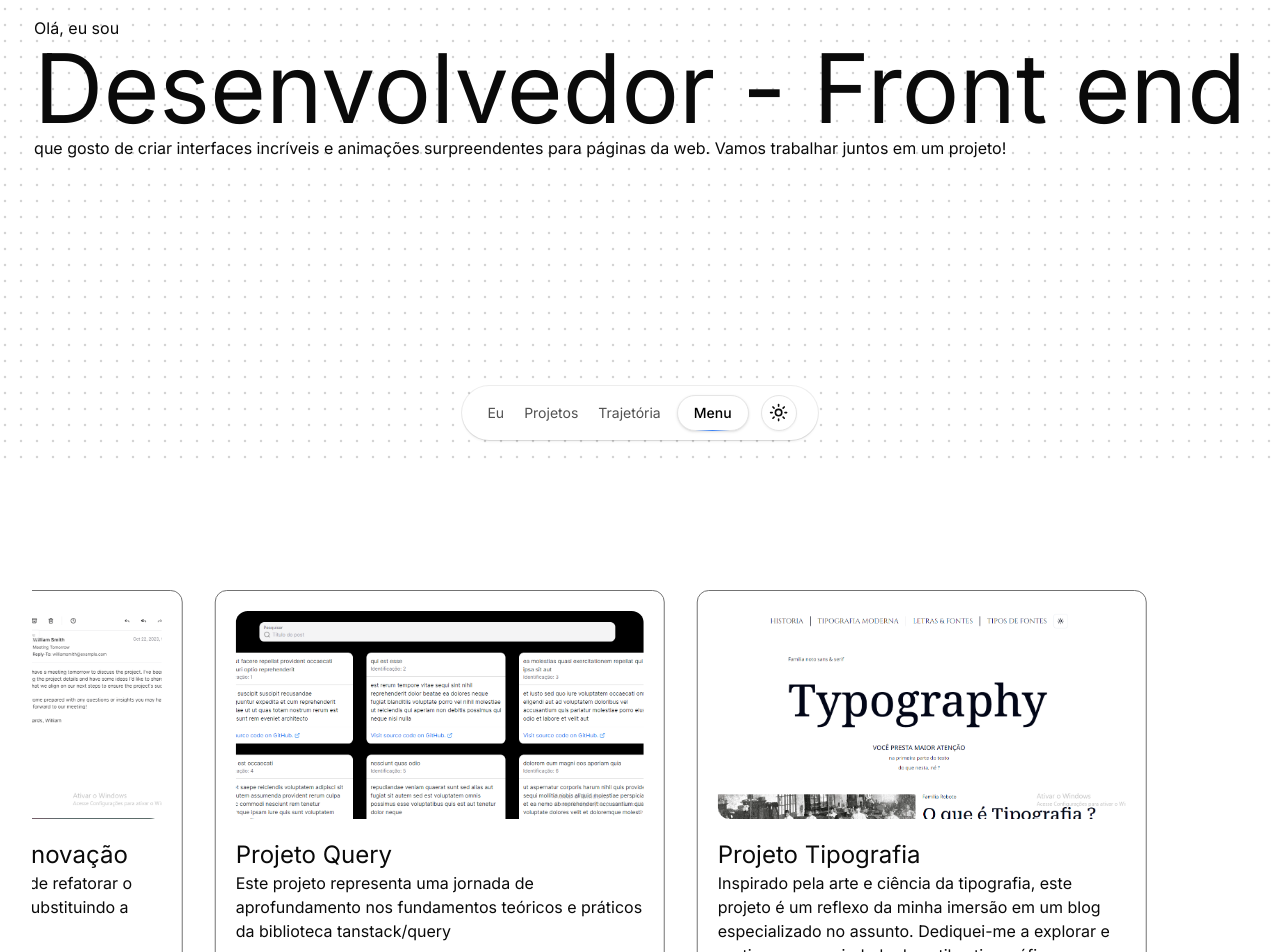
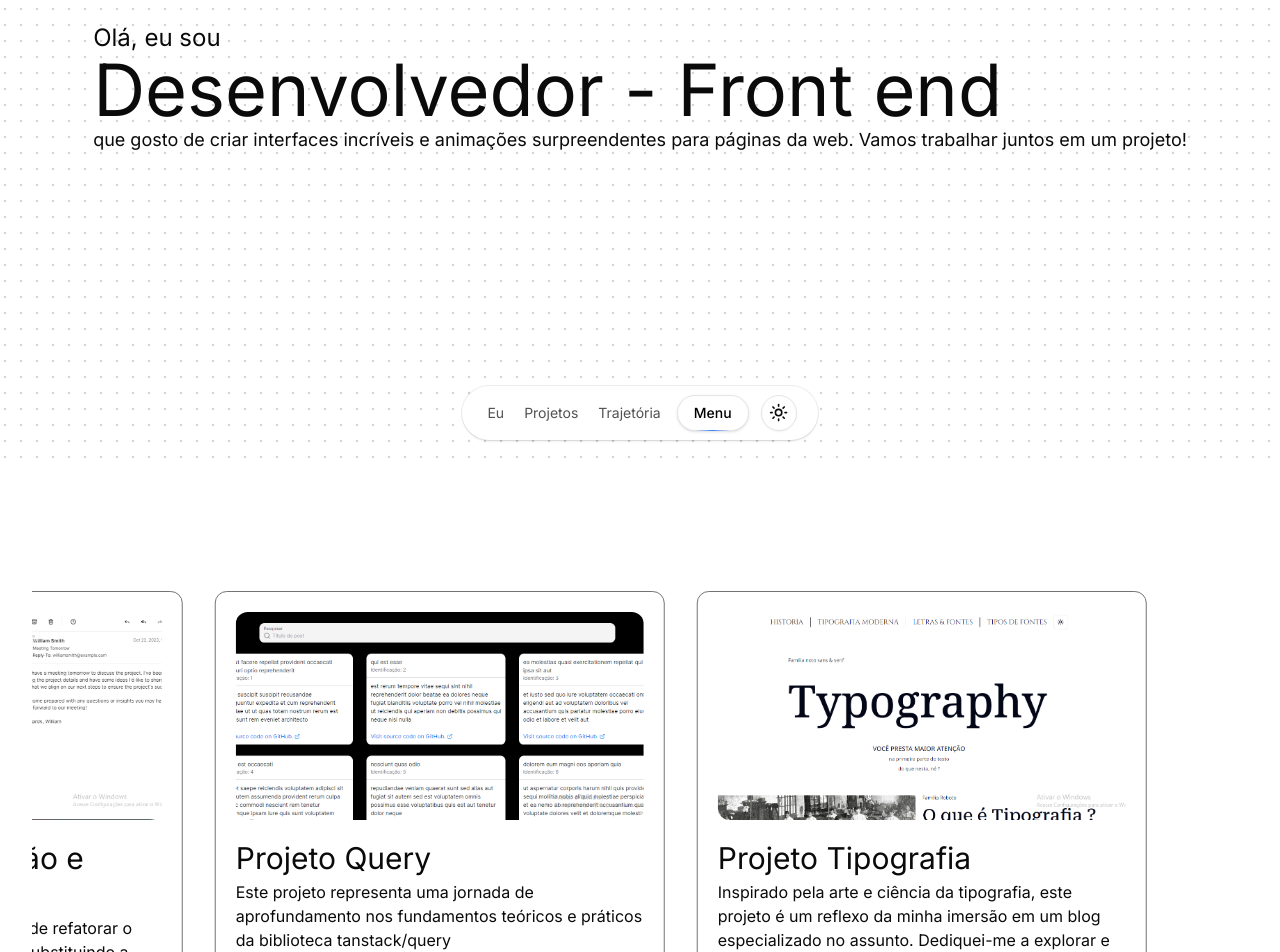
Before and after one commit to JheanAntunes/portfolio, a Next.js app: page / in a window 1280 px wide. Shown: the part 340-1292 px from the top of the page. Built offline with nearby package versions, Linux system fonts and the light colour scheme.

Commit message:
:lipstick:	styles: add font

```diff
--- /dev/null
+++ b/src/assets/font/index.ts
@@ -0,0 +1,16 @@
+import { Roboto, Roboto_Serif } from 'next/font/google'
+
+export const fontIbmSerif = Roboto_Serif({
+  weight: ['400', '500', '600', '700'],
+  display: 'swap',
+  style: 'normal',
+  subsets: ['latin'],
+  variable: '--font-serif'
+})
+export const fontRoboto = Roboto({
+  weight: ['400', '500'],
+  display: 'swap',
+  style: 'normal',
+  subsets: ['latin'],
+  variable: '--font-sans'
+})
--- a/src/components/sections/section-initial.tsx
+++ b/src/components/sections/section-initial.tsx
@@ -6,12 +6,12 @@ const SectionInitial = () => {
       <HeroHighlight>
         <section className="container">
           <h1>
-            <span>Olá, eu sou</span>
-            <div className="text-xl sm:text-4xl md:text-6xl lg:text-7xl xl:text-8xl">
+            <span className="text-lg sm:text-xl md:text-2xl">Olá, eu sou</span>
+            <div className="font-serif text-xl font-normal sm:text-4xl md:text-6xl lg:text-7xl">
               Desenvolvedor - Front end
             </div>
           </h1>
-          <p className="dark:text-neutral-300">
+          <p className="font-sans dark:text-neutral-300 lg:text-lg">
             que gosto de criar interfaces incríveis e animações surpreendentes
             para páginas da web. Vamos trabalhar juntos em um projeto!
           </p>
--- a/src/components/sections/section-project.tsx
+++ b/src/components/sections/section-project.tsx
@@ -31,7 +31,7 @@ const SectionProject = () => {
             ({ image, title, description, linkToGithub, linkToProject }) => (
               <div
                 key={title}
-                className="h-fit flex-shrink-0 space-y-5 rounded-xl border-none sm:border sm:border-solid sm:border-neutral-500 md:h-[460px] md:w-[450px]"
+                className="h-fit flex-shrink-0 space-y-5 rounded-xl border-none sm:border sm:border-solid sm:border-neutral-500 md:h-fit md:w-[450px]"
               >
                 {/* Card */}
                 <div className="relative m-5 h-52 overflow-hidden rounded-xl">
@@ -44,9 +44,9 @@ const SectionProject = () => {
                   />
                 </div>
                 <div className="flex h-fit flex-col justify-between gap-5 overflow-hidden px-5 pb-5 sm:h-52">
-                  <div>
-                    <h2 className="text-2xl">{title}</h2>
-                    <p className="text-base">{description}</p>
+                  <div className="space-y-1">
+                    <h2 className="font-serif text-2xl xl:text-3xl">{title}</h2>
+                    <p className="font-sans text-base">{description}</p>
                   </div>
                   <div className="flex gap-5">
                     <Link
--- a/src/components/sections/section-trajectory.tsx
+++ b/src/components/sections/section-trajectory.tsx
@@ -1,7 +1,7 @@
 import { Separator } from '../ui/separator'
 
 const CardTrajectoryTitle = ({ children }: React.PropsWithChildren) => (
-  <h3 className="text-2xl sm:text-center sm:text-3xl">{children}</h3>
+  <h3 className="font-serif text-2xl sm:text-center sm:text-3xl">{children}</h3>
 )
 
 const CardTrajectorydDescription = ({ children }: React.PropsWithChildren) => (
@@ -14,7 +14,7 @@ const SectionTrajectory = () => {
       className="container mt-20 space-y-8 pb-20 md:mt-0"
     >
       <div className="space-y-2">
-        <h2 className="text-3xl sm:text-4xl md:text-center md:text-5xl lg:text-6xl">
+        <h2 className="font-serif text-3xl sm:text-4xl md:text-center md:text-5xl lg:text-6xl">
           Trajetoria
         </h2>
         <p className="md:text-center">
--- a/src/styles/globals.css
+++ b/src/styles/globals.css
@@ -71,6 +71,6 @@
     @apply border-border;
   }
   body {
-    @apply bg-background text-foreground;
+    @apply bg-background text-foreground font-sans min-h-screen antialiased;
   }
 }
--- a/tailwind.config.ts
+++ b/tailwind.config.ts
@@ -1,5 +1,5 @@
 import type { Config } from 'tailwindcss'
-
+import { fontFamily } from 'tailwindcss/defaultTheme'
 // eslint-disable-next-line @typescript-eslint/no-var-requires
 const svgToDataUri = require('mini-svg-data-uri')
 const {
@@ -25,6 +25,10 @@ const config = {
       }
     },
     extend: {
+      fontFamily: {
+        sans: ['var(--font-sans)', ...fontFamily.sans],
+        serif: ['var(--font-serif)', ...fontFamily.serif]
+      },
       colors: {
         border: 'hsl(var(--border))',
         input: 'hsl(var(--input))',
```
